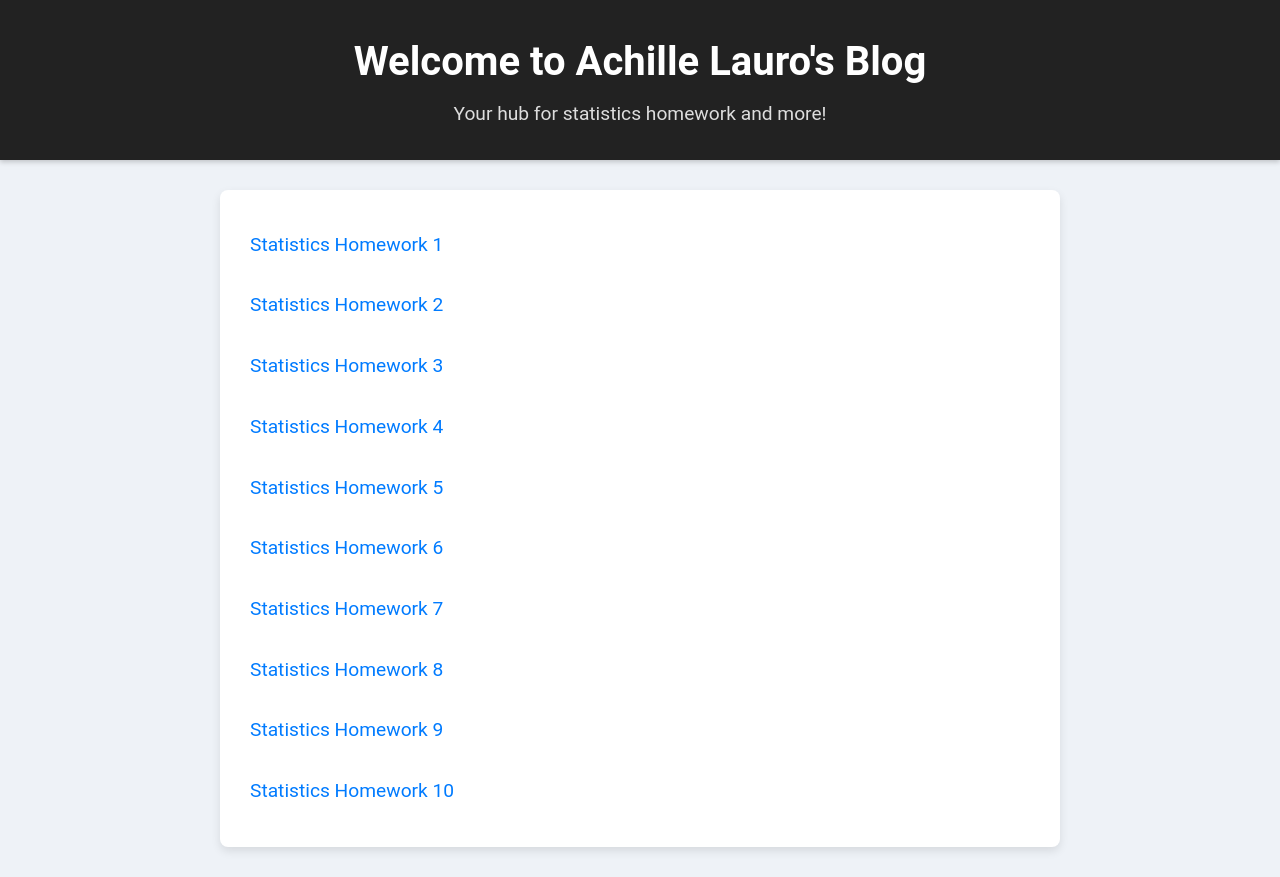
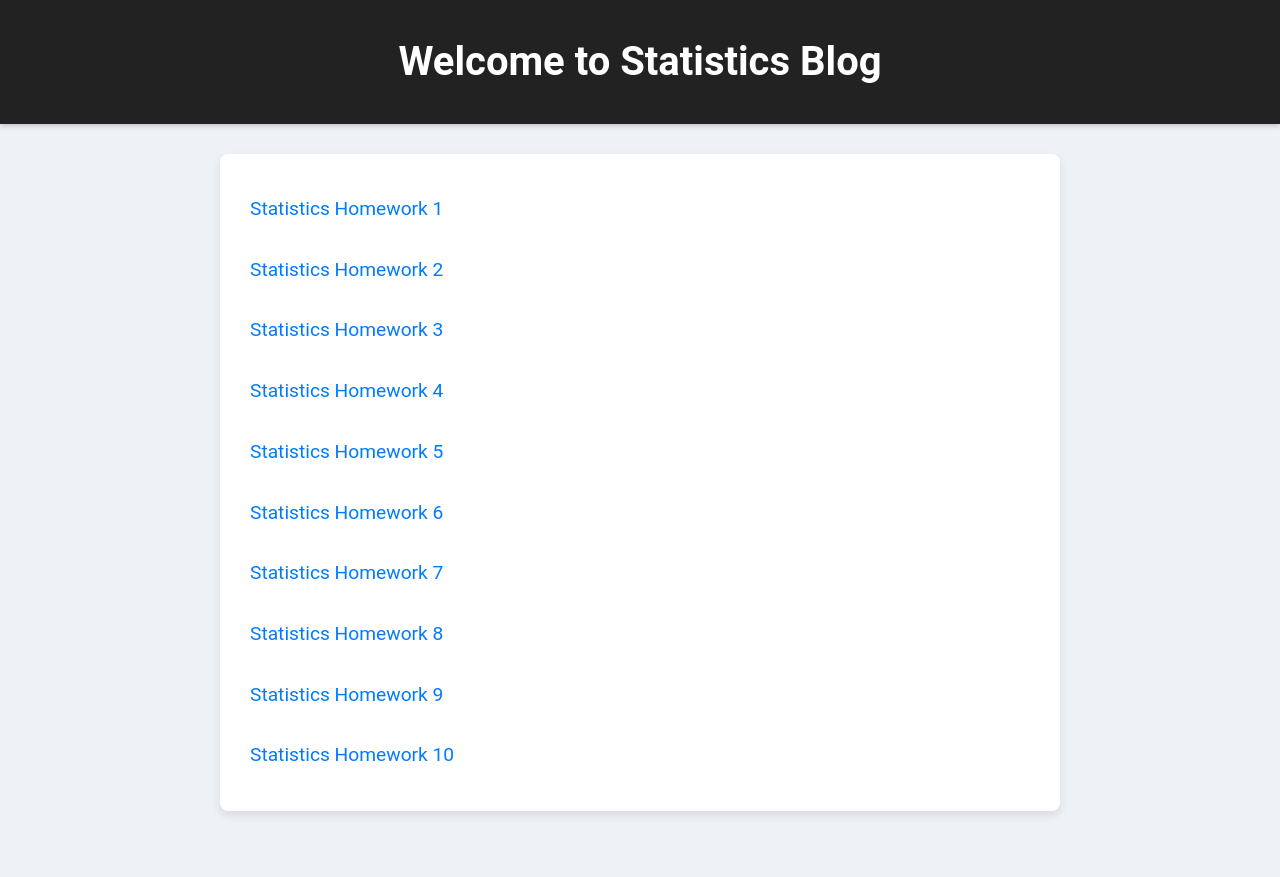
Before and after one commit to AchilleLauro/statistics-home, a plain HTML site: page index.html in a window 1280 px wide. After the commit the page ends 841 px from the top, so only its background shows below. Drawn offline with Linux system fonts and the light colour scheme.

Commit message:
Update index.html

```diff
--- a/index.html
+++ b/index.html
@@ -3,7 +3,7 @@
 <head>
     <meta charset="UTF-8">
     <meta name="viewport" content="width=device-width, initial-scale=1.0">
-    <title>Achille Lauro's Blog</title>
+    <title>Statistics Blog</title>
     <style>
         body {
             font-family: 'Roboto', sans-serif;
@@ -55,8 +55,7 @@
 </head>
 <body>
     <header>
-        <h1>Welcome to Achille Lauro's Blog</h1>
-        <p>Your hub for statistics homework and more!</p>
+        <h1>Welcome to Statistics Blog</h1>
     </header>
      <nav>
         <a href="https://achillelauro.github.io/statistics2024">Statistics Homework 1</a>
```
